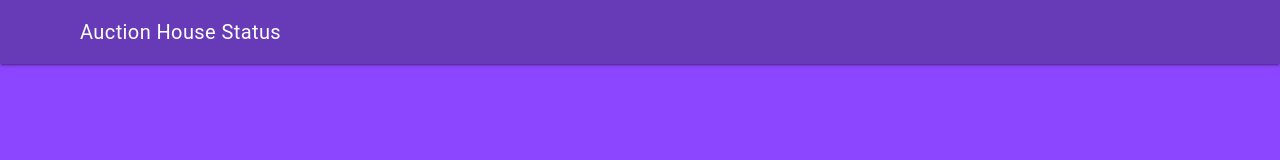
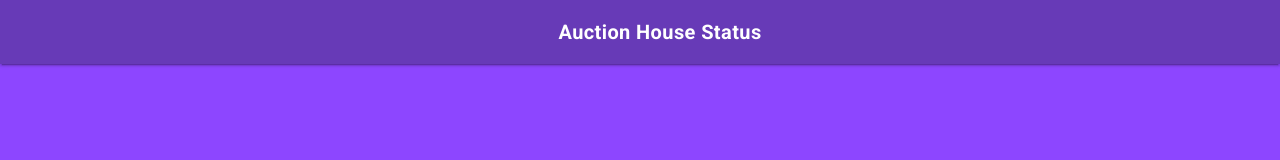
Before and after one commit to goldenpete/AuctionTracker, a plain HTML site: page index.html in a window 1280 px wide. Drawn offline with nearby package versions, Linux system fonts and the light colour scheme.

Commit message:
css update

```diff
--- a/style.css
+++ b/style.css
@@ -1,5 +1,10 @@
+/* Import Google Font (with heavier weights) */
+@import url('https://fonts.googleapis.com/css2?family=Roboto:wght@400;500;700&display=swap');
+
 body {
   background-color: rgb(141, 70, 255);
+  font-family: 'Roboto', sans-serif; /* Apply Roboto as the default font */
+  font-weight: 500; /* Slightly thicker than default */
 }
 
 #auction-container {
@@ -32,6 +37,21 @@ body {
   padding: 10px; /* Adds space inside the card */
   line-height: 1.6; /* Improves readability */
   font-size: 1.1rem; /* Slightly larger text */
-  font-weight: bold; /* Makes auction text stand out */
   text-align: left; /* Aligns content for better readability */
+  font-family: 'Roboto', sans-serif; /* Apply Roboto font */
+  font-weight: 500; /* Make the text thicker */
 }
+
+/* Make only the auction title bold */
+.mdl-card__title-text p:first-of-type {
+  font-weight: 700; /* Bolder weight for titles */
+}
+
+/* Center the header text */
+.mdl-layout-title {
+  width: 100%; /* Ensures full-width centering */
+  text-align: center; /* Centers text properly */
+  display: block;
+  font-family: 'Roboto', sans-serif; /* Apply Roboto font */
+  font-weight: 700; /* Make header text thicker */
+}
```
